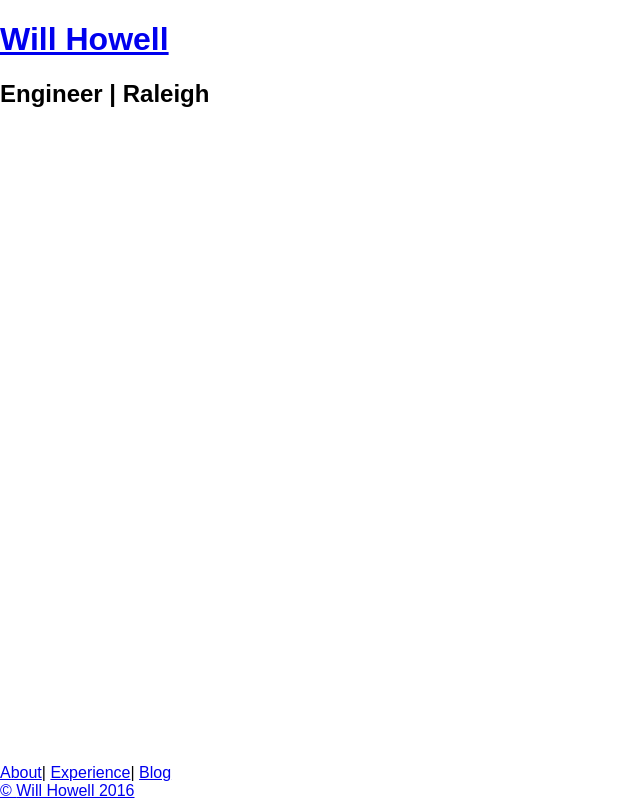
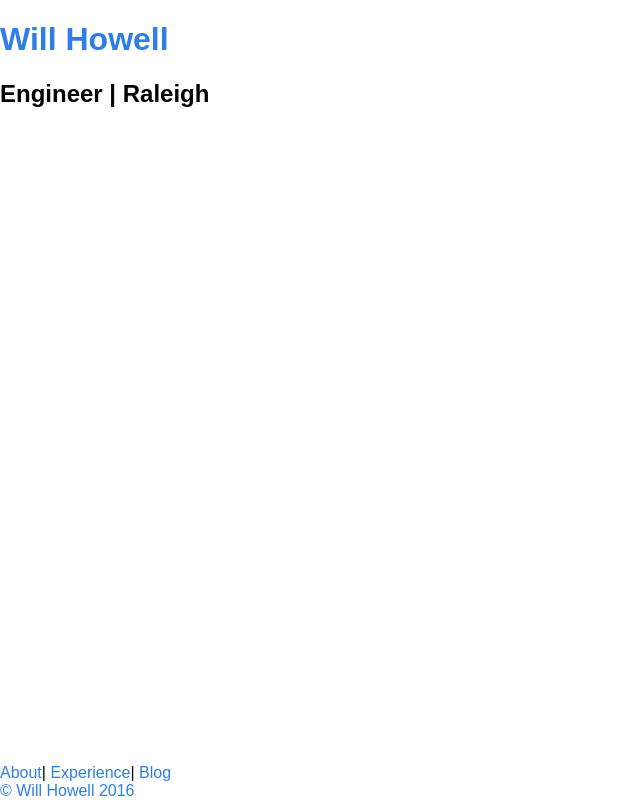
Before and after one commit to willshowell/portfolio, a Django app: page /experience/ in a window 1280 px wide. Shown: the whole page, without its empty margins (0-640 px from the left). Run offline with Django 3.2, Linux system fonts and the light colour scheme; data that the repository does not hold is empty.

Commit message:
Clean up the look of anchors and remove the old css

```diff
--- a/portfolioapp/static/portfolio/css/site.css
+++ b/portfolioapp/static/portfolio/css/site.css
@@ -9,6 +9,17 @@ body {
 }
 main {
   flex: 1;
+}
+
+/*
+ * Make those anchors beautiful.
+ */
+a {
+  text-decoration: none;
+  color: #2f7ee7;
+}
+p a:hover {
+  text-decoration: underline;
 }
 
 /*
--- a/portfolioapp/templates/portfolio/partials/base.html
+++ b/portfolioapp/templates/portfolio/partials/base.html
@@ -7,7 +7,6 @@
 
   {% load static %}
   <link rel="stylesheet" href="{% static 'portfolio/css/normalize.css' %}">
-  <!--<link rel="stylesheet" href="{% static 'portfolio/css/custom.css' %}">-->
   <link rel="stylesheet" href="{% static 'portfolio/css/tachyons.min.css' %}">
   <link rel="stylesheet" href="{% static 'portfolio/css/site.css' %}">
   <link rel="shortcut icon" href="{% static 'portfolio/images/favicon.png' %}">
```
